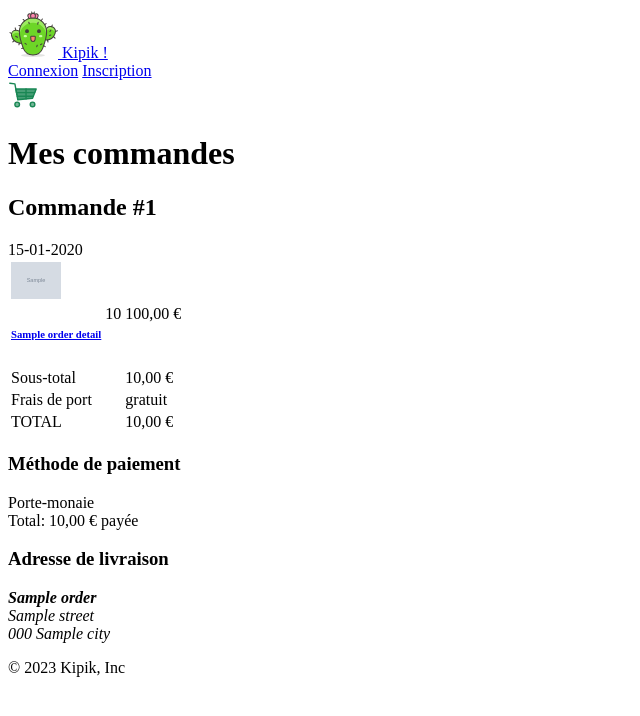
After one commit to AurelieGilet/3wa_symfony_kipik, a Symfony app: template templates/user_interface/orders.html.twig in a window 1280 px wide. The commit adds this page. Shown: the top 716 px of the page, without its empty margins (0-640 px from the left). Run offline with Twig, Linux system fonts and the light colour scheme; the template is opened without the code that fills it: most values are stand-ins (such as "Sample title", 1, 10 or a date in 2020); grey boxes marked "Sample" are stand-in pictures; some libraries are stand-ins or nearby versions.

Commit message:
orders logic and template

```diff
--- a/src/Controller/SecurityController.php
+++ b/src/Controller/SecurityController.php
@@ -2,7 +2,6 @@
 
 namespace App\Controller;
 
-use App\Entity\User;
 use App\Entity\Client;
 use App\Entity\Wallet;
 use App\Form\RegistrationFormType;
@@ -84,7 +83,7 @@ class SecurityController extends AbstractController
 
             $this->addFlash('success', "Votre inscription a bien été finalisée");
 
-            return $this->redirectToRoute('app_user_interface');
+            return $this->redirectToRoute('app_user_account');
         }
 
         return $this->render('security/client_register.html.twig', [
--- a/src/Service/Cart/CartService.php
+++ b/src/Service/Cart/CartService.php
@@ -78,4 +78,10 @@ class CartService {
 
         return $totalItems;
     }
+
+    public function emptyCart()
+    {
+        $cart = [];
+        $this->session->set('cart', $cart);
+    }
 }
--- a/templates/cart/index.html.twig
+++ b/templates/cart/index.html.twig
@@ -76,7 +76,7 @@
                 </div>
 
                 <div class="d-flex justify-content-end">
-                        <button type="button" class="btn btn-success btn-lg">Commander</button>
+                    <a href="{{ path('app_order_cart') }}" type="button" class="btn btn-success btn-lg">Commander</a>
                 </div>
 
             {% endif %}
--- a/templates/partials/_header.html.twig
+++ b/templates/partials/_header.html.twig
@@ -17,10 +17,10 @@
 					</button>
 					<ul class="dropdown-menu dropdown-menu-end">
 						<li>
-							<a class="dropdown-item" href="{{ path('app_user_interface') }}">Mes infos</a>
+							<a class="dropdown-item" href="{{ path('app_user_account') }}">Mes infos</a>
 						</li>
 						<li>
-							<a class="dropdown-item" href="#">Mes commandes</a>
+							<a class="dropdown-item" href="{{ path('app_user_orders') }}">Mes commandes</a>
 						</li>
 						<li>
 							<a href="{{ path('app_logout') }}" class="dropdown-item">Déconnexion</a>
--- /dev/null
+++ b/templates/user_interface/orders.html.twig
@@ -0,0 +1,97 @@
+{% extends 'base.html.twig' %}
+
+{% block title %}Mes commandes
+{% endblock %}
+
+{% block body %}
+<div class="container">
+    <h1 class="text-center my-4">Mes commandes</h1>
+
+    {{ include('partials/_flash_messages.html.twig') }}
+
+    {% for order in orders %}
+    <div class="container">
+        <!-- Title -->
+        <div class="d-flex justify-content-between align-items-center py-3">
+            <h2 class="h5 mb-0">Commande #{{ order.id }}</h2>
+        </div>
+
+        <!-- Main content -->
+        <div class="row">
+            <div class="col-lg-8">
+                <!-- Details -->
+                <div class="card mb-4">
+                    <div class="card-body">
+                        <div class="mb-3 d-flex justify-content-between">
+                            <div>
+                                <span class="me-3">{{ order.createdAt|date("d-m-Y") }}</span>
+                            </div>
+                        </div>
+                        <table class="table table-borderless">
+                            <tbody>
+                                {% for detail in order.orderDetails %}
+                                <tr>
+                                    <td>
+                                        <div class="d-flex mb-2">
+                                            <div class="flex-shrink-0">
+                                                <img src="{{ asset('images/products/' ~ detail.image) }}"
+                                                    alt="Photo d'un {{ detail.name|capitalize }}"
+                                                    width="50" class="img-fluid" focusable="false">
+                                            </div>
+                                            <div class="d-flex align-items-center flex-lg-grow-1 ms-3">
+                                                <h6 class="small mb-0">
+                                                    <a href="{{ path('app_product_detail', {'name': detail.name}) }}" class="text-reset">{{ detail.name|capitalize }}</a>
+                                                </h6>
+                                            </div>
+                                        </div>
+                                    </td>
+                                    <td>{{ detail.quantity }}</td>
+                                    <td class="text-end">{{ (detail.price * detail.quantity)|number_format(2, ',') }} €</td>
+                                </tr>
+                                {% endfor %}
+                            </tbody>
+                            <tfoot>
+                                <tr>
+                                    <td colspan="2">Sous-total</td>
+                                    <td class="text-end">{{ order.amount|number_format(2, ',') }} €</td>
+                                </tr>
+                                <tr>
+                                    <td colspan="2">Frais de port</td>
+                                    <td class="text-end text-uppercase">gratuit</td>
+                                </tr>
+                                <tr class="fw-bold">
+                                    <td colspan="2">TOTAL</td>
+                                    <td class="text-end">{{ order.amount|number_format(2, ',') }} €</td>
+                                </tr>
+                            </tfoot>
+                        </table>
+                    </div>
+                </div>
+            </div>
+            <div class="col-lg-4">
+                <div class="card mb-4">
+                    <div class="card-body">
+                        <h3 class="h6">Méthode de paiement</h3>
+                        <p>Porte-monaie
+                            <br>
+                            Total: {{ order.amount|number_format(2, ',') }} €
+                            <span class="badge bg-success rounded-pill text-uppercase">payée</span>
+                        </p>
+                    </div>
+                </div>
+                <div class="card mb-4">
+                    <div class="card-body">
+                        <h3 class="h6">Adresse de livraison</h3>
+                        <address>
+                            <strong>{{ order.shippingName }}</strong><br>
+                            {{ order.address.street }}<br>
+                            {{ order.address.zip }} {{ order.address.city }}<br>
+                        </address>
+                    </div>
+                </div>
+            </div>
+        </div>
+    </div>
+    {% endfor %}
+</div>
+{% endblock %}
```
Also changed, not shown: src/Controller/CartController.php (+3 -18 lines), src/Controller/OrderController.php (+111 -6 lines), src/Controller/UserInterfaceController.php (+12 -3 lines), templates/order/index.html.twig (deleted, +0 -20 lines), templates/user_interface/account.html.twig (+23 -7 lines). Lines whose indentation alone changed are shown as unchanged.
